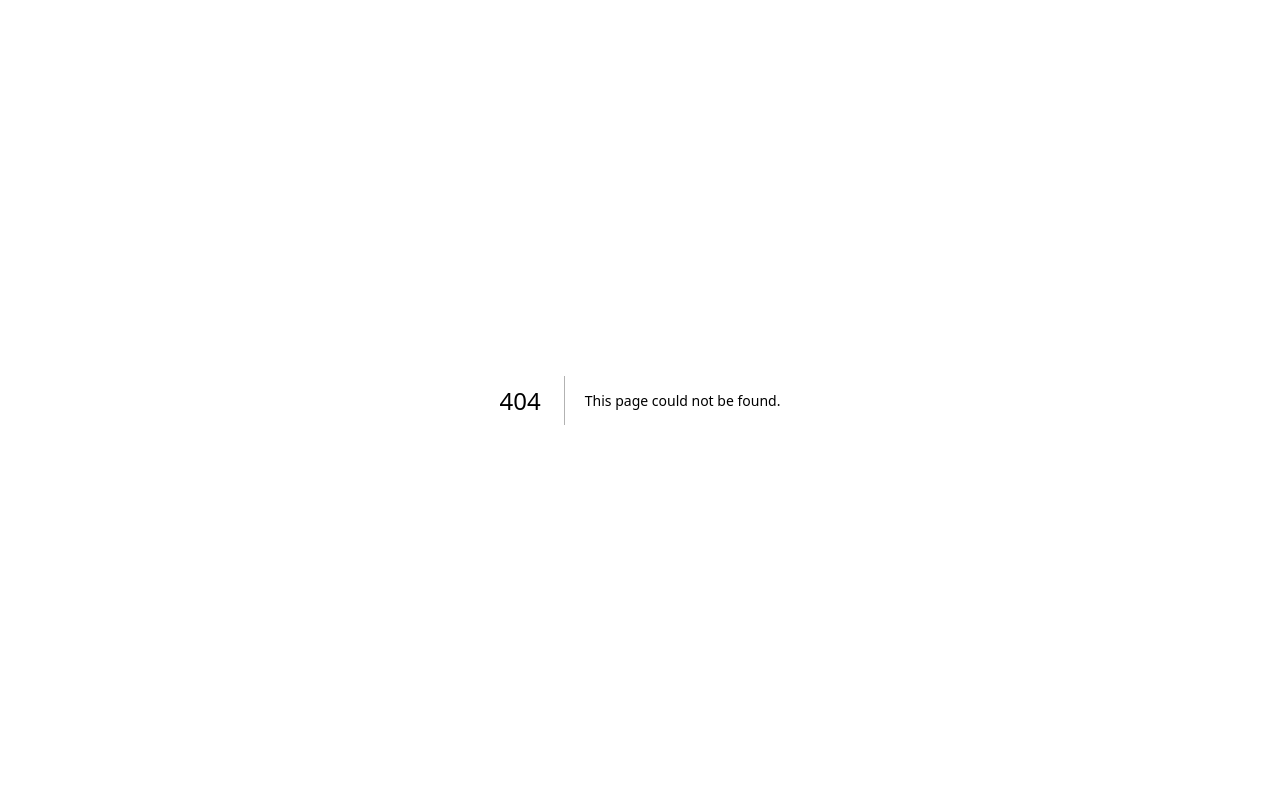
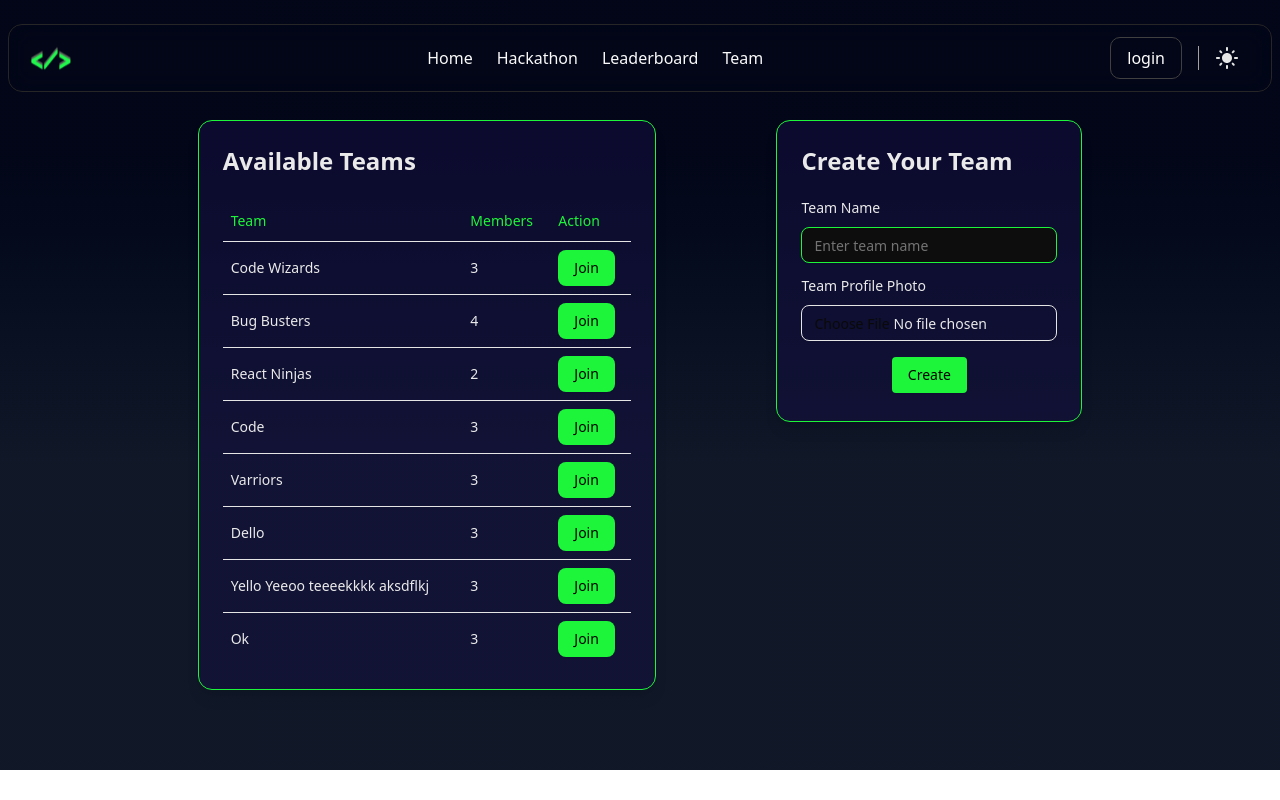
Before and after one commit to One-Project-One-Week/DevLeague-Frontend, a Next.js app in the folder devleague/: page /team in a window 1280 px wide. Before the commit this address had no page. Built offline with nearby package versions, Linux system fonts and the light colour scheme.

Commit message:
Add team page

```diff
--- /dev/null
+++ b/devleague/app/(root)/team/page.jsx
@@ -0,0 +1,239 @@
+"use client"
+
+import { useState } from "react"
+import { motion } from "framer-motion"
+import {
+  Table,
+  TableBody,
+  TableCell,
+  TableHead,
+  TableHeader,
+  TableRow,
+} from "@/components/ui/table"
+import { Avatar, AvatarImage, AvatarFallback } from "@/components/ui/avatar"
+import {
+  AlertDialog,
+  AlertDialogTrigger,
+  AlertDialogContent,
+  AlertDialogHeader,
+  AlertDialogFooter,
+  AlertDialogCancel,
+  AlertDialogAction,
+} from "@/components/ui/alert-dialog"
+import { Button } from "@/components/ui/button"
+import { Input } from "@/components/ui/input"
+import { Label } from "@/components/ui/label"
+
+const mockTeams = [
+  { id: 1, name: "Code Wizards", members: 3 },
+  { id: 2, name: "Bug Busters", members: 4 },
+  { id: 3, name: "React Ninjas", members: 2 },
+  { id: 4, name: "Code", members: 3 },
+  { id: 5, name: "Varriors", members: 3 },
+  { id: 6, name: "Dello", members: 3 },
+  { id: 7, name: "Yello Yeeoo teeeekkkk aksdflkj", members: 3 },
+  { id: 8, name: "Ok", members: 3 },
+]
+
+const mockTeamMembers = [
+  { name: "Shinn", initials: "SH" },
+  { name: "Alex", initials: "AL" },
+  { name: "Nova", initials: "NO" },
+]
+
+export default function TeamPage() {
+  const [hasTeam, setHasTeam] = useState(false)
+  const [teamName, setTeamName] = useState("")
+  const [profile, setProfile] = useState(null)
+
+  const stepVariants = {
+    hidden: { opacity: 0, y: 50 },
+    visible: (i) => ({
+      opacity: 1,
+      y: 0,
+      transition: {
+        delay: i * 0.1,
+        duration: 0.6,
+        ease: "easeOut",
+      },
+    }),
+  }
+
+  const handleImageUpload = (e) => {
+    const file = e.target.files[0]
+    if (file) {
+      setProfile(URL.createObjectURL(file))
+    }
+  }
+
+  const handleTeamCreate = () => {
+    if (!teamName || !profile) return
+    setHasTeam(true)
+  }
+
+  const handleJoinTeam = (teamId) => {
+    console.log("Joined team:", teamId)
+    setHasTeam(true)
+  }
+
+  return (
+    <section className="max-w-7xl mx-auto px-4 flex flex-col p-20">
+      <div className="max-w-7xl mx-auto px-4 mt-10">
+        <div className="flex flex-col lg:flex-row gap-30">
+          {/* Left Column */}
+          <motion.div
+            className="w-full lg:w-3/5"
+            whileInView={{ opacity: 1, x: 0 }}
+            initial={{ opacity: 0, x: -100 }}
+            transition={{ duration: 1 }}
+          >
+            <motion.div className="rounded-xl p-6 shadow-lg border border-[#1DF53A] bg-[#130F3F]/60">
+              <h3 className="text-2xl font-semibold text-[#EAEAEA] mb-6">
+                Available Teams
+              </h3>
+              <Table className="text-[#EAEAEA] text-sm">
+                <TableHeader>
+                  <TableRow>
+                    <TableHead className="text-[#1DF53A]">Team</TableHead>
+                    <TableHead className="text-[#1DF53A]">Members</TableHead>
+                    {!hasTeam && (
+                      <TableHead className="text-[#1DF53A]">Action</TableHead>
+                    )}
+                  </TableRow>
+                </TableHeader>
+                <TableBody>
+                  {mockTeams.map((team, idx) => (
+                    <TableRow key={team.id}>
+                      <TableCell>{team.name}</TableCell>
+                      <TableCell>{team.members}</TableCell>
+                      {!hasTeam && (
+                        <TableCell>
+                          <AlertDialog>
+                            <AlertDialogTrigger asChild>
+                              <Button className="bg-[#1DF53A] text-black hover:bg-[#17c72f]">
+                                Join
+                              </Button>
+                            </AlertDialogTrigger>
+                            <AlertDialogContent className="bg-[#0D0D0E] border border-[#1DF53A] text-[#EAEAEA]">
+                              <AlertDialogHeader>
+                                Are you sure you want to join "{team.name}"?
+                              </AlertDialogHeader>
+                              <AlertDialogFooter>
+                                <AlertDialogCancel>Cancel</AlertDialogCancel>
+                                <AlertDialogAction
+                                  onClick={() => handleJoinTeam(team.id)}
+                                >
+                                  Confirm
+                                </AlertDialogAction>
+                              </AlertDialogFooter>
+                            </AlertDialogContent>
+                          </AlertDialog>
+                        </TableCell>
+                      )}
+                    </TableRow>
+                  ))}
+                </TableBody>
+              </Table>
+            </motion.div>
+          </motion.div>
+
+          {/* Right Column */}
+          <motion.div
+            className="w-full lg:w-2/5"
+            whileInView={{ opacity: 1, x: 0 }}
+            initial={{ opacity: 0, x: 100 }}
+            transition={{ duration: 1 }}
+          >
+            <motion.div className="rounded-xl p-6 shadow-lg border border-[#1DF53A] bg-[#130F3F]/60">
+              {!hasTeam ? (
+                <>
+                  <h3 className="text-2xl font-semibold text-[#EAEAEA] mb-6">
+                    Create Your Team
+                  </h3>
+
+                  <div className="space-y-4">
+                    <div>
+                      <Label className="text-[#EAEAEA] mb-3">Team Name</Label>
+                      <Input
+                        className="bg-[#0D0D0E] border-[#1DF53A] text-[#EAEAEA] placeholder:text-neutral-500 mb-4"
+                        placeholder="Enter team name"
+                        value={teamName}
+                        onChange={(e) => setTeamName(e.target.value)}
+                      />
+                    </div>
+
+                    <div>
+                      <Label className="text-[#EAEAEA] mb-3">
+                        Team Profile Photo
+                      </Label>
+                      <Input
+                        type="file"
+                        accept="image/*"
+                        className="text-[#EAEAEA] mb-4"
+                        onChange={handleImageUpload}
+                      />
+                    </div>
+
+                    {profile && (
+                      <div className="mt-2">
+                        <img
+                          src={profile}
+                          alt="Team Profile"
+                          className="w-20 h-20 rounded-full border border-[#1DF53A]"
+                        />
+                      </div>
+                    )}
+
+                    <Button
+                      className="mx-auto block px-4 py-2 rounded bg-[#1DF53A] text-black hover:bg-[#17c72f] mb-1"
+                      onClick={handleTeamCreate}
+                    >
+                      Create
+                    </Button>
+                  </div>
+                </>
+              ) : (
+                <>
+                  <div className="flex items-center space-x-4 mb-6">
+                    <img
+                      src={profile}
+                      alt="Team Avatar"
+                      className="w-20 h-20 rounded-full border border-[#1DF53A]"
+                    />
+                    <div>
+                      <h3 className="text-xl text-[#EAEAEA] font-semibold">
+                        {teamName}
+                      </h3>
+                      <p className="text-sm text-[#EAEAEA]/70">Team Leader</p>
+                    </div>
+                  </div>
+
+                  <h4 className="text-[#EAEAEA] mb-3 font-semibold">
+                    Team Members
+                  </h4>
+                  <div className="grid grid-cols-2 gap-4">
+                    {mockTeamMembers.map((member, idx) => (
+                      <motion.div
+                        key={idx}
+                        variants={stepVariants}
+                        initial="hidden"
+                        animate="visible"
+                        custom={idx}
+                        className="flex items-center space-x-3 bg-[#0D0D0E]/70 p-2 rounded-lg"
+                      >
+                        <Avatar className="h-9 w-9 border border-[#1DF53A]">
+                          <AvatarFallback>{member.initials}</AvatarFallback>
+                        </Avatar>
+                        <p className="text-[#EAEAEA] text-sm">{member.name}</p>
+                      </motion.div>
+                    ))}
+                  </div>
+                </>
+              )}
+            </motion.div>
+          </motion.div>
+        </div>
+      </div>
+    </section>
+  )
+}
--- a/devleague/components/navbar.jsx
+++ b/devleague/components/navbar.jsx
@@ -1,11 +1,11 @@
-'use client'
-import Link from 'next/link';
-import { useState, useContext } from 'react'
-import { Menu, X } from 'lucide-react';
+"use client"
+import Link from "next/link"
+import { useState, useContext } from "react"
+import { Menu, X } from "lucide-react"
 // import logo from "../assets/logo.png"
 // import { RiCloseFill, RiMenu3Line } from '@remixicon/react'
-import { MdDarkMode } from "react-icons/md";
-import { MdLightMode } from "react-icons/md";
+import { MdDarkMode } from "react-icons/md"
+import { MdLightMode } from "react-icons/md"
 // import ThemeContext from '../context/theme';
 
 export default function Navbar() {
@@ -19,30 +19,36 @@ export default function Navbar() {
   //     setMode(!mode)
   // }
   return (
-        <nav className='fixed top-4 left-0 right-0 z-50 m-2'>
+    <nav className="fixed top-4 left-0 right-0 z-50 m-2">
       <div className="text-neutral-50 black/10 backdrop-blur-md max-w-7xl mx-auto px-4 py-3 flex justify-between items-center rounded-xl border border-neutral-800">
         <Link href="/">
-                    <img src='/logoInterm.svg' alt="logo" width={55} />
+          <img src="/logoInterm.svg" alt="logo" width={55} />
         </Link>
         {/* hidden on mobile */}
         <div className="hidden md:flex space-x-6">
-                    <Link href="/" className='hover:text-neutral-200'>
+          <Link href="/" className="hover:text-neutral-200">
             Home
           </Link>
-                    <Link href="/hackathon" className='hover:text-neutral-200'>
+          <Link href="/hackathon" className="hover:text-neutral-200">
             Hackathon
           </Link>
-                    <Link href="/leaderboard" className='hover:text-neutral-200'>
+          <Link href="/leaderboard" className="hover:text-neutral-200">
             Leaderboard
+          </Link>
+          <Link href="/team" className="hover:text-neutral-200">
+            Team
           </Link>
         </div>
         {/* Right: buttons (hidden on mobile) */}
         <div className="hidden md:flex space-x-4 items-center">
-                    <Link href="/user/auth/login" className="border border-neutral-700 text-white py-2 px-4 rounded-lg hover:bg-neutral-700 transition">
+          <Link
+            href="/user/auth/login"
+            className="border border-neutral-700 text-white py-2 px-4 rounded-lg hover:bg-neutral-700 transition"
+          >
             login
           </Link>
-                    <button className='text-2xl border-l border-neutral-400 px-4'>
-                        <MdLightMode className='text-neutral-200' />
+          <button className="text-2xl border-l border-neutral-400 px-4">
+            <MdLightMode className="text-neutral-200" />
             {/* {mode ?
                             <>
                                 <MdLightMode className='text-neutral-200' />
@@ -54,8 +60,8 @@ export default function Navbar() {
         </div>
         {/* Hambugar Icon for Mobile */}
         <div className="md:hidden">
-                    <button className='text-2xl border-r border-neutral-400 mr-2 px-2'>
-                        <MdLightMode className='text-neutral-200' />
+          <button className="text-2xl border-r border-neutral-400 mr-2 px-2">
+            <MdLightMode className="text-neutral-200" />
             {/* {mode ?
                             <>
                                 <MdLightMode className='text-neutral-200' />
@@ -64,7 +70,11 @@ export default function Navbar() {
                                 <MdDarkMode className='text-neutral-900' />
                             </>} */}
           </button>
-                    <button onClick={toggleMenu} className='text-white focus:outline-none' aria-label={open ? "Close Menu" : "Open Menu"}>
+          <button
+            onClick={toggleMenu}
+            className="text-white focus:outline-none"
+            aria-label={open ? "Close Menu" : "Open Menu"}
+          >
             {open ? <X /> : <Menu />}
           </button>
         </div>
@@ -73,23 +83,32 @@ export default function Navbar() {
       {open && (
         <div className="md:hidden bg-neutral-900/60 backdrop-blur-md border border-neutral-800 p-4 rounded-xl mt-2">
           <div className="flex flex-col space-y-4">
-                        <a href="#" className='hover:text-neutral-200'>
+            <a href="#" className="hover:text-neutral-200">
               Home
             </a>
-                        <a href="#" className='hover:text-neutral-200'>
+            <a href="#" className="hover:text-neutral-200">
               Hackathon
             </a>
-                        <a href="#" className='hover:text-neutral-200'>
+            <a href="#" className="hover:text-neutral-200">
               Team
             </a>
-                        <a href="#" className='hover:text-white
-                        '>
+            <a
+              href="#"
+              className="hover:text-white
+                        "
+            >
               Login
             </a>
-                        <a href="#" className="border border-neutral-700 text-white py-2 px-4 rounded-lg hover:bg-neutral-700 transition text-center">
+            <a
+              href="#"
+              className="border border-neutral-700 text-white py-2 px-4 rounded-lg hover:bg-neutral-700 transition text-center"
+            >
               Login
             </a>
-                        <a href="#" className="bg-blue-600 text-white py-2 px-4 rounded-lg hover:bg-blue-50 hover:text-blue-600 transition text-center">
+            <a
+              href="#"
+              className="bg-blue-600 text-white py-2 px-4 rounded-lg hover:bg-blue-50 hover:text-blue-600 transition text-center"
+            >
               Start Free Trial
             </a>
           </div>
--- /dev/null
+++ b/devleague/components/ui/avatar.jsx
@@ -0,0 +1,44 @@
+"use client"
+
+import * as React from "react"
+import * as AvatarPrimitive from "@radix-ui/react-avatar"
+
+import { cn } from "@/lib/utils"
+
+function Avatar({ className, ...props }) {
+  return (
+    <AvatarPrimitive.Root
+      data-slot="avatar"
+      className={cn(
+        "relative flex size-8 shrink-0 overflow-hidden rounded-full",
+        className
+      )}
+      {...props}
+    />
+  )
+}
+
+function AvatarImage({ className, ...props }) {
+  return (
+    <AvatarPrimitive.Image
+      data-slot="avatar-image"
+      className={cn("aspect-square size-full", className)}
+      {...props}
+    />
+  )
+}
+
+function AvatarFallback({ className, ...props }) {
+  return (
+    <AvatarPrimitive.Fallback
+      data-slot="avatar-fallback"
+      className={cn(
+        "bg-muted flex size-full items-center justify-center rounded-full",
+        className
+      )}
+      {...props}
+    />
+  )
+}
+
+export { Avatar, AvatarImage, AvatarFallback }
--- a/devleague/package.json
+++ b/devleague/package.json
@@ -10,6 +10,7 @@
   },
   "dependencies": {
     "@radix-ui/react-alert-dialog": "^1.1.11",
+    "@radix-ui/react-avatar": "^1.1.7",
     "@radix-ui/react-checkbox": "^1.2.3",
     "@radix-ui/react-dialog": "^1.1.11",
     "@radix-ui/react-dropdown-menu": "^2.1.12",
```
Also changed, not shown: 1 other file (tests, documents, lock files or other folders). Lines whose indentation alone changed are shown as unchanged.
